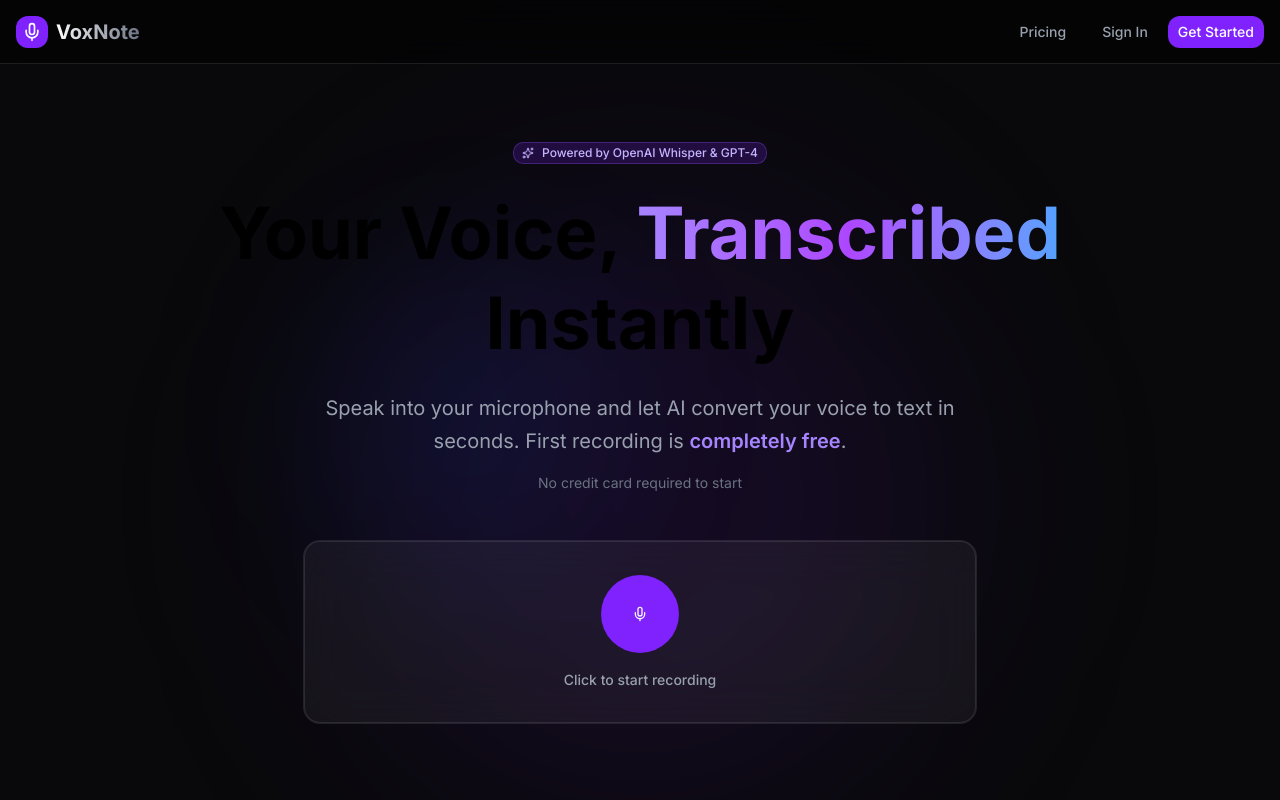
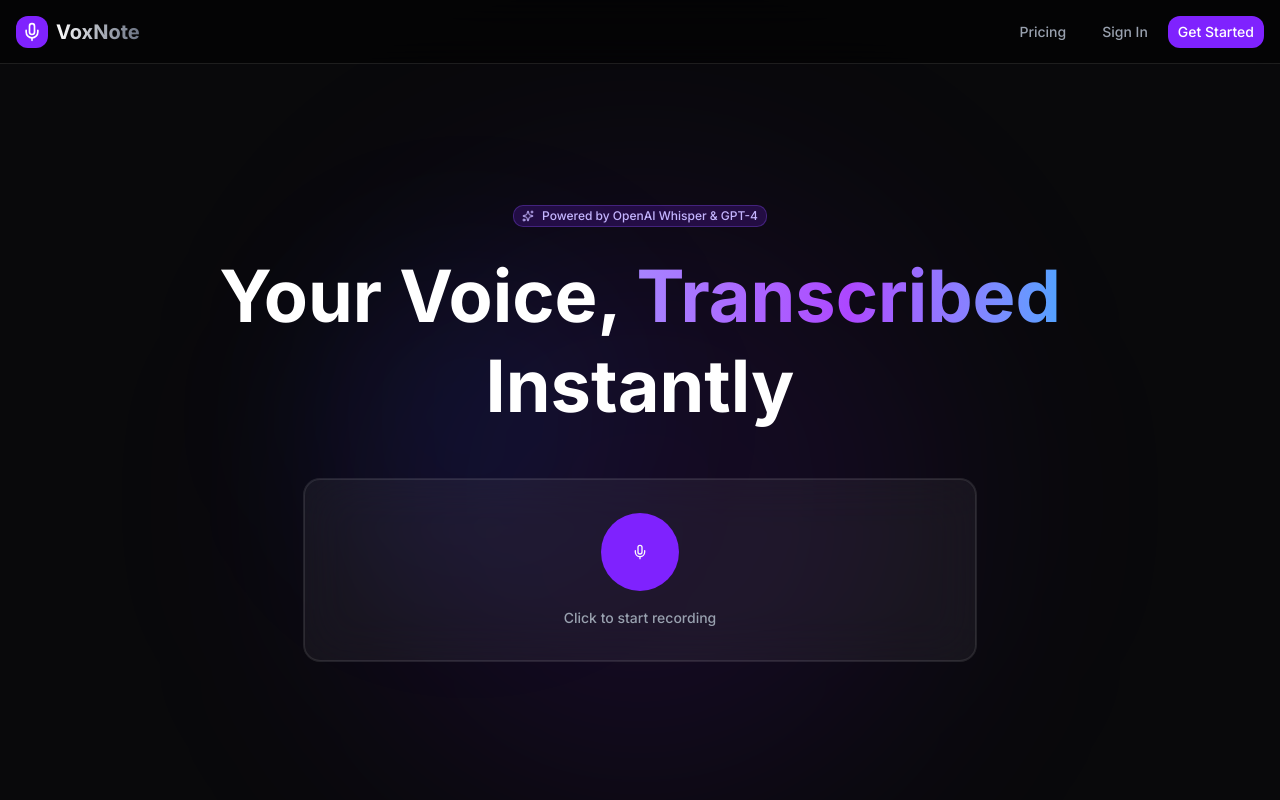
Before and after one commit to midelq/VoxNote2, a Next.js app: page / in a window 1280 px wide. Shown: the top 800 px of the page. Built offline with nearby package versions, Linux system fonts and the light colour scheme; no server answers.

Commit message:
style: fix hero section heading colors and remove subheader text

```diff
--- a/components/hero-section.tsx
+++ b/components/hero-section.tsx
@@ -17,19 +17,12 @@ export function HeroSection({ initialIsSignedIn, limitReached }: { initialIsSign
           Powered by OpenAI Whisper & GPT-4
         </Badge>
 
-        <h1 className="text-5xl sm:text-6xl md:text-7xl font-bold mb-6 leading-tight">
+        <h1 className="text-5xl sm:text-6xl md:text-7xl font-bold mb-12 leading-tight text-white">
           Your Voice,{" "}
           <span className="gradient-text">Transcribed</span>
           <br />
           Instantly
         </h1>
-
-        <p className="text-lg sm:text-xl text-gray-400 mb-4 max-w-2xl mx-auto leading-relaxed">
-          Speak into your microphone and let AI convert your voice to text in seconds.
-          First recording is <span className="text-violet-400 font-semibold">completely free</span>.
-        </p>
-
-        <p className="text-sm text-gray-500 mb-12">No credit card required to start</p>
 
         {/* Voice Recorder Widget */}
         <div className="max-w-2xl mx-auto">
```
